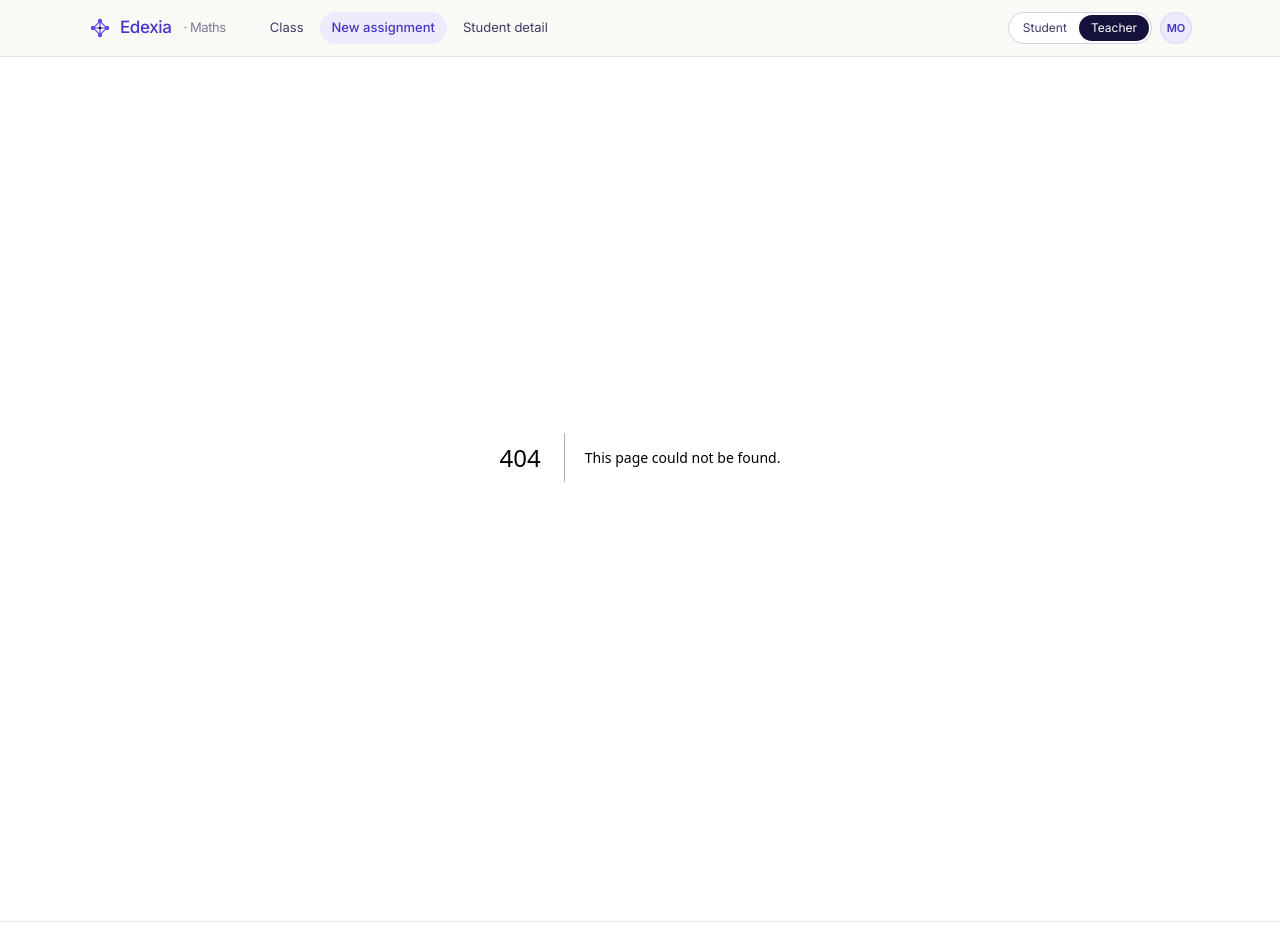
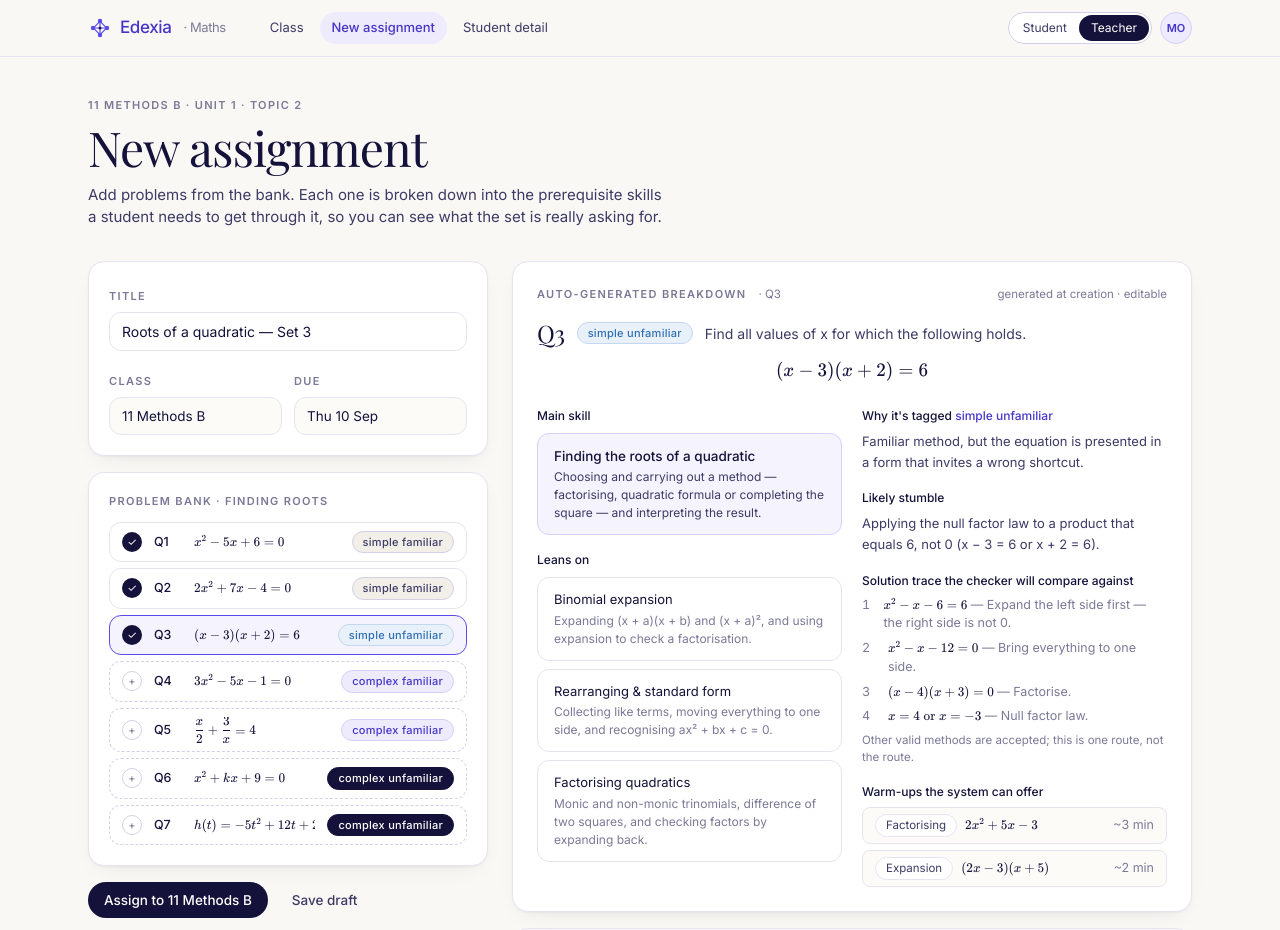
Before and after one commit to cderda7/maths_platform, a Next.js app: page /teacher/assignments/new in a window 1280 px wide. Before the commit this address had no page. Shown: the top 930 px of the page. Built offline with nearby package versions, Linux system fonts and the light colour scheme.

Commit message:
assignment creation complete

```diff
--- /dev/null
+++ b/app/teacher/assignments/new/NewAssignment.tsx
@@ -0,0 +1,168 @@
+"use client";
+
+import { useState } from "react";
+import M from "@/components/Math";
+import { Button, Card, Eyebrow, H1 } from "@/components/ui";
+import { DifficultyTag, SubskillChip } from "@/components/Tag";
+import { PROBLEMS, PROBLEM_MAP } from "@/data/problems";
+import { SUBSKILL_MAP } from "@/data/subskills";
+
+const CORE = PROBLEMS.filter((p) => p.kind === "core");
+const WARMUPS = PROBLEMS.filter((p) => p.kind === "prereq");
+
+export default function NewAssignment() {
+  const [added, setAdded] = useState<string[]>(["q1", "q2", "q3"]);
+  const [selected, setSelected] = useState<string>("q3");
+  const [title, setTitle] = useState("Roots of a quadratic — Set 3");
+  const sel = PROBLEM_MAP[selected];
+  const warmupsFor = (id: string) => WARMUPS.filter((w) => PROBLEM_MAP[id].prereqs.includes(w.subskill));
+
+  const toggle = (id: string) => {
+    setAdded((a) => (a.includes(id) ? a.filter((x) => x !== id) : [...a, id]));
+    setSelected(id);
+  };
+
+  const coverage = Array.from(new Set(added.flatMap((id) => PROBLEM_MAP[id].prereqs)));
+
+  return (
+    <div className="mx-auto max-w-6xl px-6 py-10">
+      <Eyebrow>11 Methods B · Unit 1 · Topic 2</Eyebrow>
+      <H1 className="mt-2">New assignment</H1>
+      <p className="mt-3 max-w-xl text-[15px] text-ink-soft">
+        Add problems from the bank. Each one is broken down into the prerequisite skills a student needs to get through it, so you can see what the set is really asking for.
+      </p>
+
+      <div className="mt-8 grid lg:grid-cols-[400px_1fr] gap-6 items-start">
+        <div className="space-y-4">
+          <Card className="p-5">
+            <label className="text-[11px] uppercase tracking-[0.12em] font-semibold text-ink-muted">Title</label>
+            <input value={title} onChange={(e) => setTitle(e.target.value)} className="mt-1.5 w-full rounded-xl border border-line bg-paper px-3 py-2 text-[14px] text-ink" />
+            <div className="mt-4 grid grid-cols-2 gap-3">
+              <div>
+                <label className="text-[11px] uppercase tracking-[0.12em] font-semibold text-ink-muted">Class</label>
+                <div className="mt-1.5 rounded-xl border border-line bg-cream/60 px-3 py-2 text-[13.5px] text-ink">11 Methods B</div>
+              </div>
+              <div>
+                <label className="text-[11px] uppercase tracking-[0.12em] font-semibold text-ink-muted">Due</label>
+                <div className="mt-1.5 rounded-xl border border-line bg-cream/60 px-3 py-2 text-[13.5px] text-ink">Thu 10 Sep</div>
+              </div>
+            </div>
+          </Card>
+
+          <Card className="p-5">
+            <Eyebrow>Problem bank · finding roots</Eyebrow>
+            <ul className="mt-3 space-y-1.5">
+              {CORE.map((p) => {
+                const on = added.includes(p.id);
+                return (
+                  <li key={p.id}>
+                    <button
+                      onClick={() => toggle(p.id)}
+                      className={`w-full flex items-center gap-3 rounded-xl border px-3 py-2 text-left transition-colors ${
+                        selected === p.id ? "border-accent bg-accent-soft/60" : on ? "border-line bg-paper" : "border-dashed border-line-strong bg-transparent"
+                      }`}
+                    >
+                      <span className={`grid place-items-center h-5 w-5 rounded-full text-[11px] ${on ? "bg-ink text-white" : "border border-line-strong text-ink-muted"}`}>{on ? "✓" : "+"}</span>
+                      <span className="w-7 text-[12.5px] font-medium text-ink">{p.label}</span>
+                      <span className="flex-1 min-w-0 overflow-hidden whitespace-nowrap text-[12.5px]"><M tex={p.tex ?? ""} /></span>
+                      <DifficultyTag d={p.difficulty} className="shrink-0" />
+                    </button>
+                  </li>
+                );
+              })}
+            </ul>
+          </Card>
+
+          <div className="flex gap-2">
+            <Button>Assign to 11 Methods B</Button>
+            <Button variant="ghost">Save draft</Button>
+          </div>
+        </div>
+
+        <div className="space-y-4">
+          <Card className="p-6">
+            <div className="flex flex-wrap items-center gap-3">
+              <Eyebrow>Auto-generated breakdown</Eyebrow>
+              <span className="text-[11.5px] text-ink-muted">· {sel.label}</span>
+              <span className="ml-auto text-[11.5px] text-ink-muted">generated at creation · editable</span>
+            </div>
+            <div className="mt-3 flex flex-wrap items-center gap-3">
+              <span className="font-display text-[24px] text-ink">{sel.label}</span>
+              <DifficultyTag d={sel.difficulty} />
+              <span className="text-[14px] text-ink-soft">{sel.stem}</span>
+            </div>
+            <div className="mt-2 text-[18px]"><M tex={sel.tex ?? ""} display /></div>
+
+            <div className="mt-6 grid md:grid-cols-2 gap-5">
+              <div>
+                <div className="text-[12px] font-medium text-ink">Main skill</div>
+                <div className="mt-2 rounded-xl border border-accent-line bg-accent-soft/60 px-4 py-3">
+                  <div className="text-[13.5px] text-ink font-medium">{SUBSKILL_MAP[sel.subskill].name}</div>
+                  <div className="text-[12px] text-ink-soft mt-0.5">{SUBSKILL_MAP[sel.subskill].description}</div>
+                </div>
+                <div className="mt-4 text-[12px] font-medium text-ink">Leans on</div>
+                <ul className="mt-2 space-y-2">
+                  {sel.prereqs.map((s) => (
+                    <li key={s} className="rounded-xl border border-line bg-paper px-4 py-3">
+                      <div className="text-[13px] text-ink">{SUBSKILL_MAP[s].name}</div>
+                      <div className="text-[12px] text-ink-muted mt-0.5">{SUBSKILL_MAP[s].description}</div>
+                    </li>
+                  ))}
+                </ul>
+              </div>
+              <div className="space-y-4">
+                <div>
+                  <div className="text-[12px] font-medium text-ink">Why it's tagged <span className="text-accent-deep">{sel.difficulty}</span></div>
+                  <p className="mt-1.5 text-[13px] text-ink-soft leading-relaxed">{sel.difficultyWhy}</p>
+                </div>
+                <div>
+                  <div className="text-[12px] font-medium text-ink">Likely stumble</div>
+                  <p className="mt-1.5 text-[13px] text-ink-soft leading-relaxed">{sel.stumble}</p>
+                </div>
+                <div>
+                  <div className="text-[12px] font-medium text-ink">Solution trace the checker will compare against</div>
+                  <ol className="mt-1.5 space-y-1.5">
+                    {sel.solution.map((s, i) => (
+                      <li key={i} className="flex items-start gap-2.5 text-[12.5px]">
+                        <span className="w-4 text-ink-muted tabular-nums">{i + 1}</span>
+                        <span><M tex={s.tex} /><span className="text-ink-muted"> — {s.note}</span></span>
+                      </li>
+                    ))}
+                  </ol>
+                  <div className="mt-1.5 text-[11.5px] text-ink-muted">Other valid methods are accepted; this is one route, not the route.</div>
+                </div>
+                <div>
+                  <div className="text-[12px] font-medium text-ink">Warm-ups the system can offer</div>
+                  {warmupsFor(sel.id).length ? (
+                    <ul className="mt-1.5 space-y-1.5">
+                      {warmupsFor(sel.id).map((w) => (
+                        <li key={w.id} className="flex items-center gap-2 text-[12.5px] rounded-lg border border-line bg-cream/60 px-3 py-1.5">
+                          <SubskillChip id={w.subskill} />
+                          <M tex={w.tex ?? ""} />
+                          <span className="ml-auto text-ink-muted">~{w.minutes} min</span>
+                        </li>
+                      ))}
+                    </ul>
+                  ) : (
+                    <div className="mt-1.5 text-[12.5px] text-ink-muted">None in the bank for these skills yet.</div>
+                  )}
+                </div>
+              </div>
+            </div>
+          </Card>
+
+          <Card className="p-5" tone="plain">
+            <Eyebrow>What this set covers so far</Eyebrow>
+            <div className="mt-2 flex flex-wrap gap-1.5">
+              {coverage.map((c) => <SubskillChip key={c} id={c} />)}
+              {coverage.length === 0 && <span className="text-[12.5px] text-ink-muted">Add a problem to see the breakdown.</span>}
+            </div>
+            <p className="mt-3 text-[12.5px] text-ink-soft">
+              {added.length} problem{added.length === 1 ? "" : "s"}, about {added.reduce((n, id) => n + PROBLEM_MAP[id].minutes, 0)} min. Warm-ups are offered to students who need them, and not to those who don't.
+            </p>
+          </Card>
+        </div>
+      </div>
+    </div>
+  );
+}
--- /dev/null
+++ b/app/teacher/assignments/new/page.tsx
@@ -0,0 +1,5 @@
+import NewAssignment from "./NewAssignment";
+
+export default function Page() {
+  return <NewAssignment />;
+}
```
